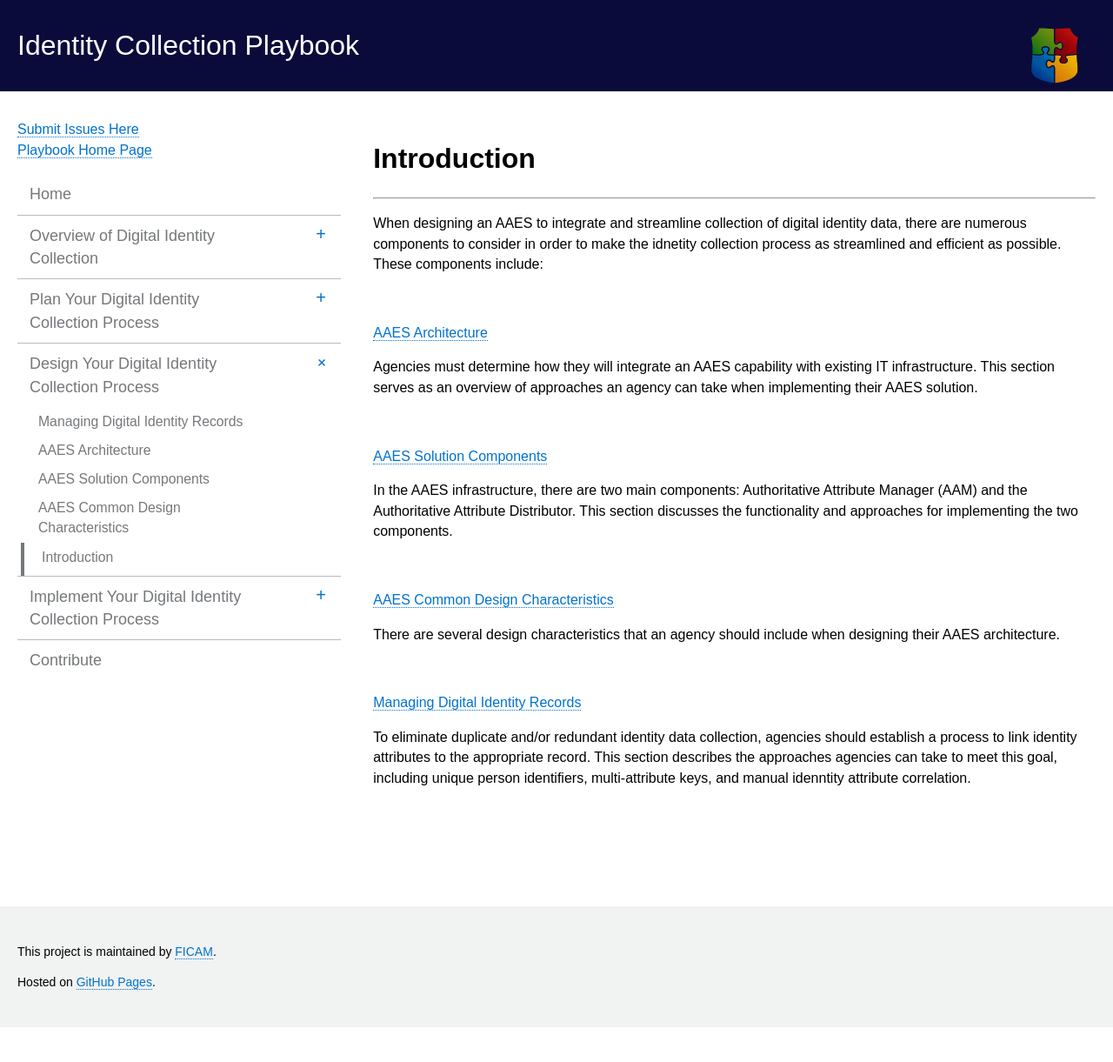
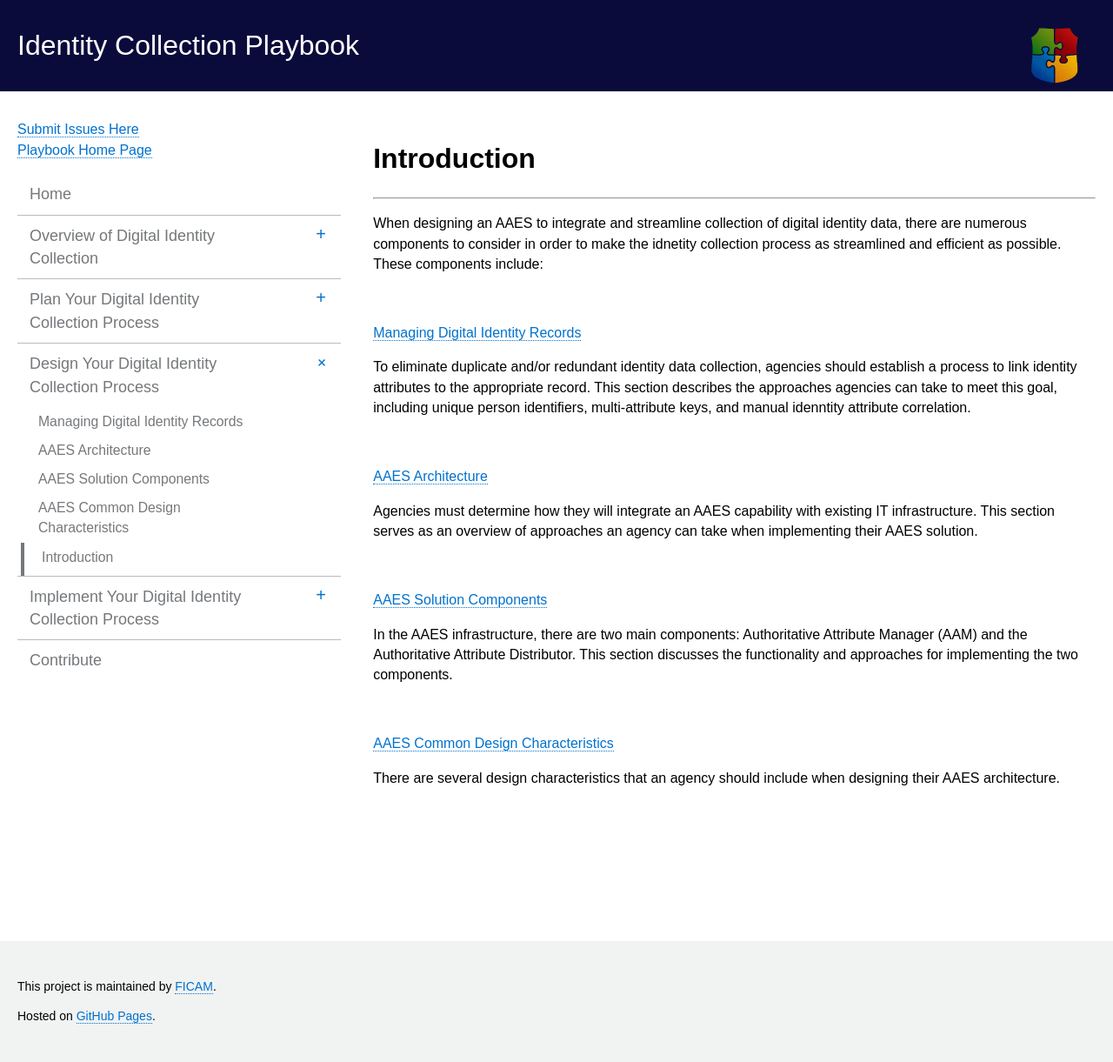
Before and after one commit to bnbuckler/identity-playbook, a Jekyll site: the page built from img/index.html, in a window 1280 px wide. Shown: the whole page at 87% size. Built offline with Jekyll 4.4.1, drawn with Linux system fonts in a browser that asks for light colours; before the commit the page ends 1181 px from its top, so only the background shows below that; part of the change alters nothing that is shown.

Commit message:
Update design_index.md

```diff
--- a/_includes/design_index.md
+++ b/_includes/design_index.md
@@ -5,25 +5,27 @@ When designing an AAES to integrate and streamline collection of digital identit
 
 <br>
 
-[AAES Architecture](../aaes-arch)
+[Managing Digital Identity Records](../1_manage-records)
+
+To eliminate duplicate and/or redundant identity data collection, agencies should establish a process to link identity attributes to the appropriate record. This section describes the approaches agencies can take to meet this goal, including unique person identifiers, multi-attribute keys, and manual idenntity attribute correlation.
+
+<br>
+
+[AAES Architecture](../2_aaes-arch)
 
 
 Agencies must determine how they will integrate an AAES capability with existing IT infrastructure. This section serves as an overview of approaches an agency can take when implementing their AAES solution.
 
 <br>
 
-[AAES Solution Components](../aaes-solutions)
+[AAES Solution Components](../3_aaes-solutions)
 
 In the AAES infrastructure, there are two main components:  Authoritative Attribute Manager (AAM) and the Authoritative Attribute Distributor. This section discusses the functionality and approaches for implementing the two components.
 
 <br>
 
-[AAES Common Design Characteristics](../aaes-design)
+[AAES Common Design Characteristics](../4_aaes-design)
 
 There are several design characteristics that an agency should include when designing their AAES architecture.
 
 <br>
-
-[Managing Digital Identity Records](../manage-records)
-
-To eliminate duplicate and/or redundant identity data collection, agencies should establish a process to link identity attributes to the appropriate record. This section describes the approaches agencies can take to meet this goal, including unique person identifiers, multi-attribute keys, and manual idenntity attribute correlation.
```
